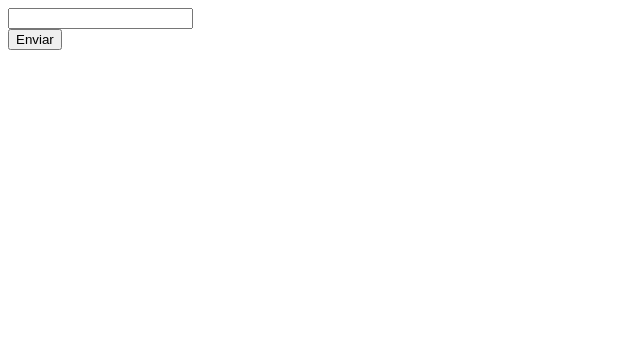
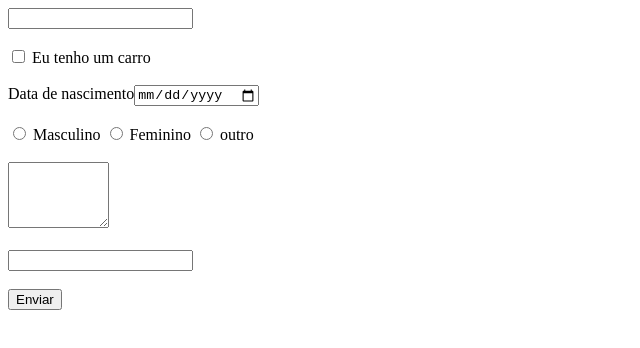
Before and after one commit to fbianchis/curso_html_css, a plain HTML site: page HTML/form.html in a window 1280 px wide. Shown: the whole page, without its empty margins (0-640 px from the left). Drawn offline with Linux system fonts and the light colour scheme.

Commit message:
Arquivos até o término da aula 11 do módulo 1

```diff
--- a/HTML/form.html
+++ b/HTML/form.html
@@ -2,12 +2,30 @@
 <html>
     <head>
         <meta charset="utf-8"/>
-        <title>Listas Não Ordenadas</title>
+        <title>Formulários</title>
     </head>
     <body>
         <form action="envio.php" method="POST">
             <input type="text" name="nome">
             <br>
+            <br>
+            <input type="checkbox" name="temcarro"> Eu tenho um carro
+            <br>
+            <br>
+            Data de nascimento<input type="date" name="aniversario">
+            <br>
+            <br>
+            <input type="radio" name="sexo" value="Masculino"> Masculino
+            <input type="radio" name="sexo" value="Feminino"> Feminino
+            <input type="radio" name="sexo" value="Outro"> outro
+            <br>
+            <br>
+            <textarea cols="10" rows="4"></textarea>
+            <br>
+            <br>
+            <input type="password" name="senha">
+            <br>
+            <br>
             <input type="submit" value="Enviar">
         </form>
     </body>
```
